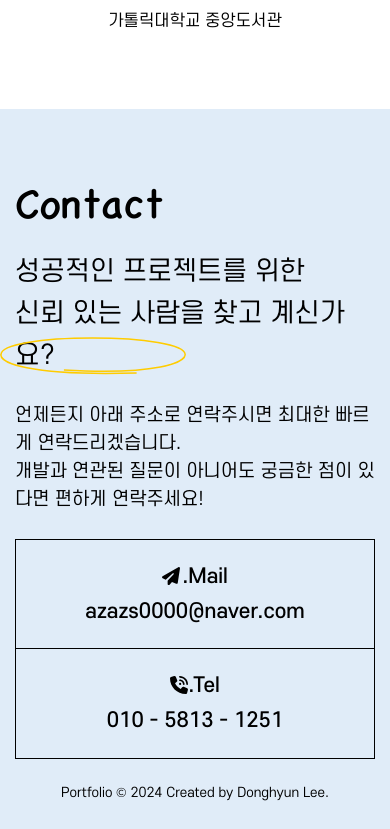
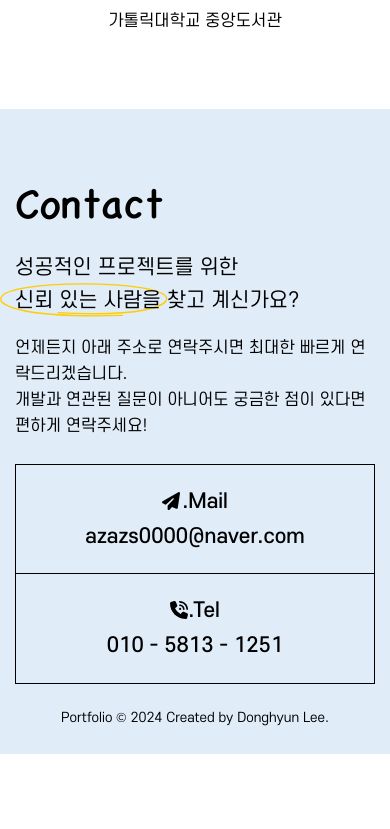
Before and after one commit to Hyundllee/2024dhleePortfolio, a React (Vite) app: page / in a window 390 px wide. Shown: the part 5434-6263 px from the top of the page. After the commit the page ends 6188 px from the top, so only its background shows below. Built offline with nearby package versions, Linux system fonts and the light colour scheme.

Commit message:
first commit

```diff
--- a/src/App.tsx
+++ b/src/App.tsx
@@ -7,14 +7,14 @@ import Work from './pages/WorkPage/Work';
 
 const App: React.FC = () => {
   const [portfolioList] = useState([
-    { id: 'portfolio', period:"2024.07 - 2024.07 (1人)", imgSrc: "assets/images/thumImg_portfolio.png", title: "나만의 포트폴리오웹",link: "/"},
-    { id: 'knou', period:"2022.12 - 2023.03 (1人)" , imgSrc: "assets/images/thumImg_knou.png", title: "방송통신대학교 중앙도서관", link: "https://library.knou.ac.kr/#main1" },
-    { id: 'u', period:"2023.10 - 2024.01 (1人)" , imgSrc: "assets/images/thumImg_u.png", title: "대전공공 통합 도서관",  link: "https://www.u-library.kr/"},
-    { id: 'kepco', period:"2023.07 - 2023.12 (1人)" , imgSrc: "assets/images/thumImg_kepco.png", title: "한국전력공사 도서관" , link: "https://library.kepco.co.kr/main" },
-    { id: 'gachon', period:"2023.11 - 2024.01 (1人)" , imgSrc: "assets/images/thumImg_gachon.png", title: "가천대학교 의학도서관", link: "https://medilib.gachon.ac.kr/"},
-    { id: 'hira', period:"2023.11 - 2024.01 (1人)" , imgSrc: "assets/images/thumImg_hira.png", title: "건강보험심사평가원 도서관", link: "https://library.hira.or.kr/" },
-    { id: 'yu', period:"2023.12 - 2024.01 (1人)" , imgSrc: "assets/images/thumImg_yu.png", title: "영남대학교 중앙도서관", link: "https://libs.yu.ac.kr/" },
-    { id: 'catholic', period:"2021.09 - 2021.12 (1人)" , imgSrc: "assets/images/thumImg_catholic.png", title: "가톨릭대학교 중앙도서관" , link: "https://library.catholic.ac.kr//"},
+    { id: 'portfolio', period:"2024.07 - 2024.07 (1人)", imgSrc: "/assets/images/thumImg_portfolio.png", title: "나만의 포트폴리오웹",link: "/"},
+    { id: 'knou', period:"2022.12 - 2023.03 (1人)" , imgSrc: "/assets/images/thumImg_knou.png", title: "방송통신대학교 중앙도서관", link: "https://library.knou.ac.kr/#main1" },
+    { id: 'u', period:"2023.10 - 2024.01 (1人)" , imgSrc: "/assets/images/thumImg_u.png", title: "대전공공 통합 도서관",  link: "https://www.u-library.kr/"},
+    { id: 'kepco', period:"2023.07 - 2023.12 (1人)" , imgSrc: "/assets/images/thumImg_kepco.png", title: "한국전력공사 도서관" , link: "https://library.kepco.co.kr/main" },
+    { id: 'gachon', period:"2023.11 - 2024.01 (1人)" , imgSrc: "/assets/images/thumImg_gachon.png", title: "가천대학교 의학도서관", link: "https://medilib.gachon.ac.kr/"},
+    { id: 'hira', period:"2023.11 - 2024.01 (1人)" , imgSrc: "/assets/images/thumImg_hira.png", title: "건강보험심사평가원 도서관", link: "https://library.hira.or.kr/" },
+    { id: 'yu', period:"2023.12 - 2024.01 (1人)" , imgSrc: "/assets/images/thumImg_yu.png", title: "영남대학교 중앙도서관", link: "https://libs.yu.ac.kr/" },
+    { id: 'catholic', period:"2021.09 - 2021.12 (1人)" , imgSrc: "/assets/images/thumImg_catholic.png", title: "가톨릭대학교 중앙도서관" , link: "https://library.catholic.ac.kr//"},
   ]);
 
   const Layout = () => {
--- a/src/assets/scss/components/footer.scss
+++ b/src/assets/scss/components/footer.scss
@@ -32,6 +32,11 @@
                 font-size: 26px;
                 line-height: 42px;
               }
+              @media screen and (max-width: 420px) {
+                font-size: 20px;
+                line-height: 33px;
+
+              }
           }
       }
       @include td-screen {
@@ -55,6 +60,11 @@
           @include mob--screen {
             font-size: 18px;
             line-height: 28px;
+          }
+          @media screen and (max-width: 420px) {
+            font-size: 16px;
+            line-height: 26px;
+            margin-top: 18px;
           }
       }
 
@@ -155,13 +165,16 @@
 
       .wrap_svg {
           position: absolute;
-          z-index: 2;
+          // z-index: 2;
           left: -29px;
           height: auto;
-          bottom: -24px;
+          bottom: -19px;
           @include mob--screen {
             left: -15px;
             bottom: -13px;
+          }
+          @media screen and (max-width: 420px) {
+            bottom: -14px;
           }
           .circle {
               height: 85px;
@@ -170,6 +183,9 @@
               }
               @include mob--screen {
                 height: 50px;
+              }
+              @media screen and (max-width: 420px) {
+                height: 45px;
               }
           }
 
--- a/src/components/Header.tsx
+++ b/src/components/Header.tsx
@@ -5,7 +5,7 @@ const Header = () => {
     <div className="Header">
       <div className='Header_inner'>
         <h1 className='Header_logo'><a href="/">Donghyun’s Web portfolio</a></h1>
-        <a href="" className='Resume'><span className='dot'></span>Resume</a>
+        <a href="/assets/프론트엔드개발자 이동현_이력서.pdf" download className='Resume'><span className='dot'></span>Resume</a>
       </div>
     </div>
   );
--- a/src/components/Main/AboutMe.tsx
+++ b/src/components/Main/AboutMe.tsx
@@ -8,7 +8,7 @@ const AboutMe = () => {
       <div className='inner'>
         <div className='aboutMe_con'>
           <div className='profile'>
-              <img src="assets/images/profile.png" alt="프로필이미지"/>
+              <img src="/assets/images/profile.png" alt="프로필이미지"/>
           </div>
           <div className='aboutText'>
             <h2 className='h2tit'>About Me</h2>
```
Also changed, not shown: 1 other file (tests, documents, lock files or other folders).
